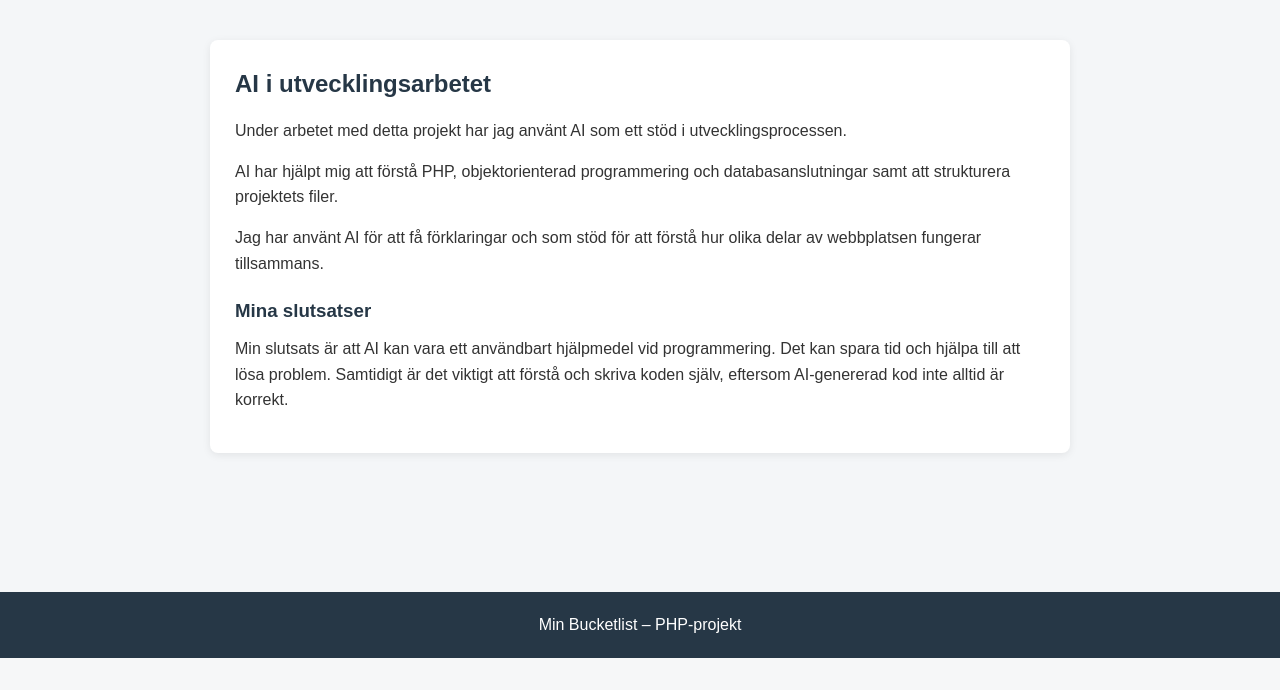
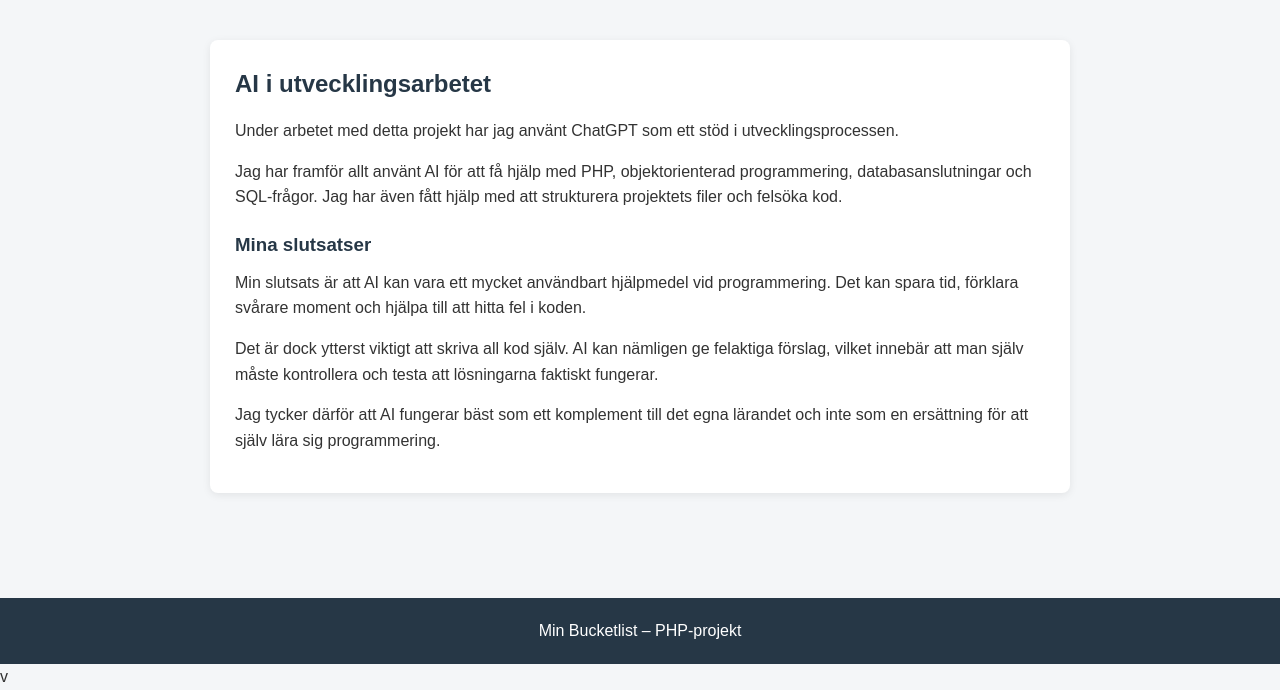
Before and after one commit to T-880/Lab-2---PHP, a PHP site: page /ai.php in a window 1280 px wide. Shown: the part 142-832 px from the top of the page. Before the commit the page ends 800 px from the top, so only its background shows below. Run offline with PHP 8.4, Linux system fonts and the light colour scheme.

Commit message:
Förbättrat texten om användning av AI i utvecklingsarbetet och tydliggjort slutsatserna kring dess roll i programmering.

```diff
--- a/ai.php
+++ b/ai.php
@@ -7,29 +7,41 @@ include "includes/header.php";
     <h2>AI i utvecklingsarbetet</h2>
 
     <p>
-        Under arbetet med detta projekt har jag använt
-        AI som ett stöd i utvecklingsprocessen.
+        Under arbetet med detta projekt har jag använt ChatGPT
+        som ett stöd i utvecklingsprocessen.
     </p>
 
     <p>
-        AI har hjälpt mig att förstå PHP, objektorienterad
-        programmering och databasanslutningar samt att strukturera projektets filer.
+        Jag har framför allt använt AI för att få hjälp med PHP,
+        objektorienterad programmering, databasanslutningar och
+        SQL-frågor. Jag har även fått hjälp med att strukturera
+        projektets filer och felsöka kod.
     </p>
 
-    <p>
-        Jag har använt AI för att få förklaringar och som stöd för att förstå hur
-        olika delar av webbplatsen fungerar tillsammans.
-    </p>
+
 
     <h3>Mina slutsatser</h3>
 
     <p>
-        Min slutsats är att AI kan vara ett användbart hjälpmedel vid programmering. Det kan spara tid
-        och hjälpa till att lösa problem. Samtidigt är det viktigt att förstå och skriva
-        koden själv, eftersom AI-genererad kod inte alltid är korrekt.
+        Min slutsats är att AI kan vara ett mycket användbart
+        hjälpmedel vid programmering. Det kan spara tid,
+        förklara svårare moment och hjälpa till att hitta fel
+        i koden.
+    </p>
+
+    <p>
+        Det är dock ytterst viktigt att skriva all kod själv.
+        AI kan nämligen ge felaktiga förslag, vilket innebär att
+        man själv måste kontrollera och testa att lösningarna faktiskt fungerar.
+    </p>
+
+    <p>
+        Jag tycker därför att AI fungerar bäst som ett
+        komplement till det egna lärandet och inte som en
+        ersättning för att själv lära sig programmering.
     </p>
 </section>
 
 <?php
 include "includes/footer.php";
-?>
+?>v
```
